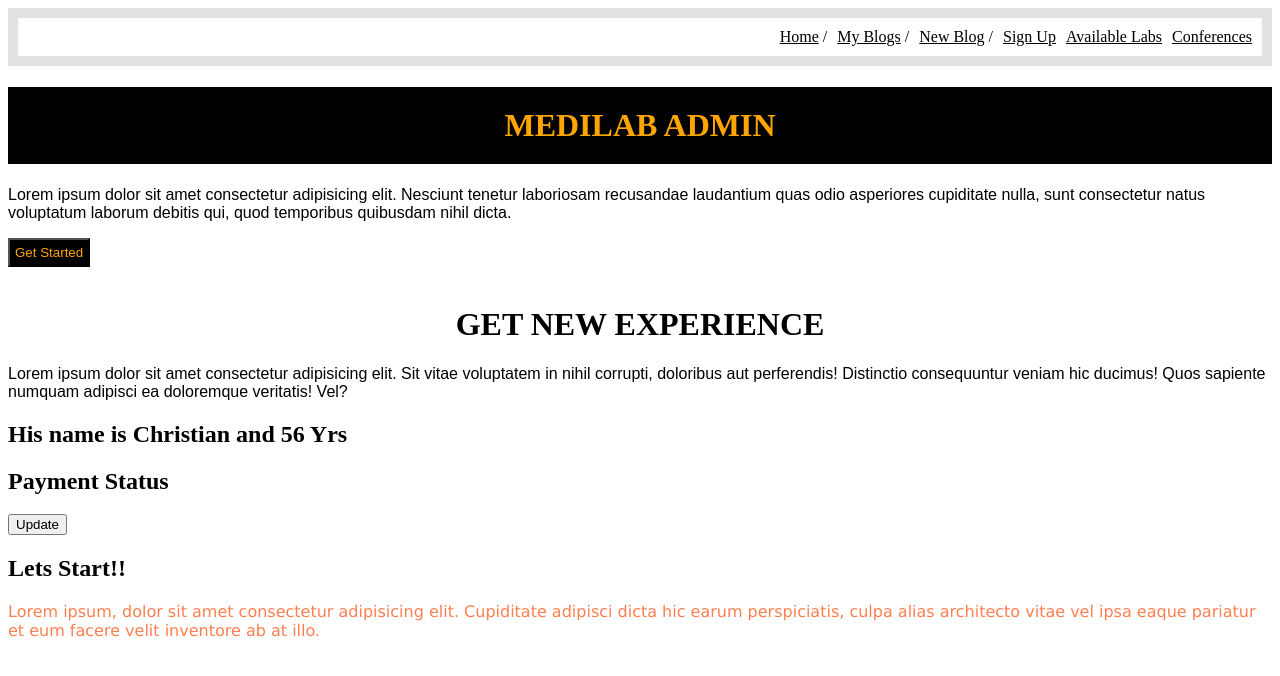
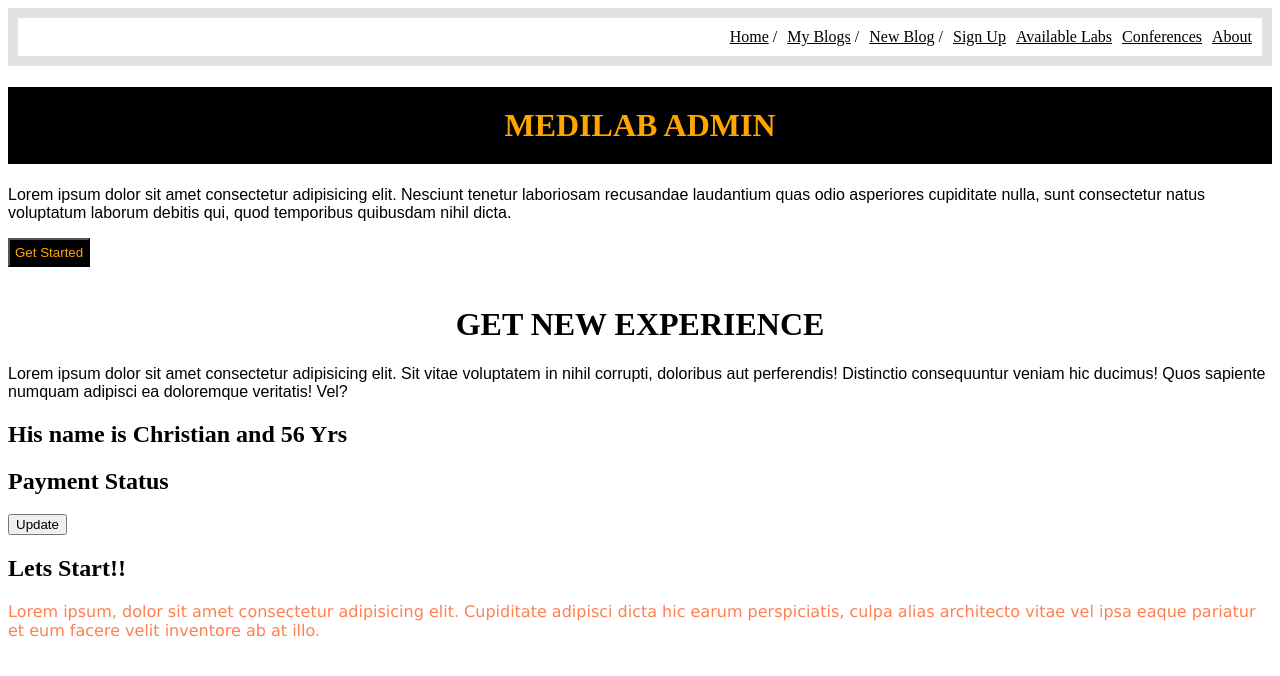
Before and after one commit to modcomlearning/blog-app, a React (Create React App) app: page / in a window 1280 px wide. Shown: the top 676 px of the page. Built offline with nearby package versions, Linux system fonts and the light colour scheme.

Commit message:
Twelveth

```diff
--- a/src/App.js
+++ b/src/App.js
@@ -7,6 +7,7 @@
 // to be used in routing
 import  {BrowserRouter as Router, Routes, Route} from 'react-router-dom'
 import Signup from './Signup';
+import About from './About';
 function App() {
   //Arrow Function
   const handleClick = () => {
@@ -38,7 +39,7 @@
             <Route path='/labs' element={<Labs />}></Route>
             <Route path='/conferences' element={<Conference />}></Route>
             <Route path='/signup' element={<Signup />}></Route>
-
+            <Route path='/about' element={<About />}></Route>
           </Routes>
         </div>
          {/* <h1>My Blog</h1>
--- a/src/Navbar.js
+++ b/src/Navbar.js
@@ -9,6 +9,7 @@
                 <Link to="/signup">Sign Up</Link>
                 <Link to="/labs">Available Labs</Link>
                 <Link to="/conferences">Conferences</Link>
+                <Link to="/about">About</Link>
 
              </div>
         </div>
```
